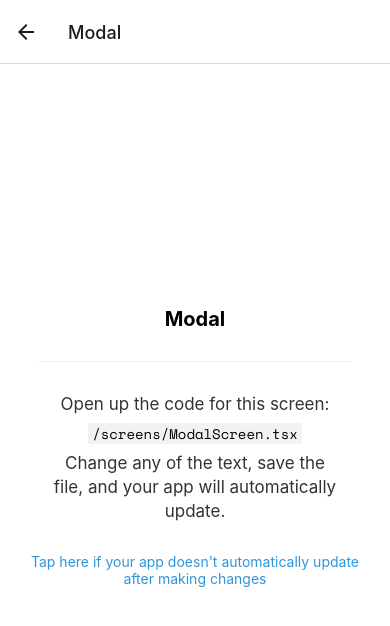
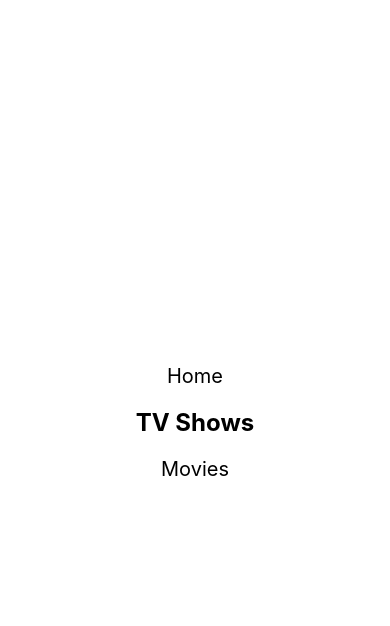
Before and after one commit to oreste-abizera/netflix-clone-mobile, a React Native app: screen /Modal in a window 390 px wide. Shown: the top 626 px of the page. Built offline with nearby package versions, Linux system fonts and the light colour scheme; what expo-linking would draw is missing.

Commit message:
feat: setup navigation modal

```diff
--- a/navigation/index.tsx
+++ b/navigation/index.tsx
@@ -76,7 +76,11 @@ function RootNavigator() {
         options={{ title: "Oops!" }}
       />
       <Stack.Group screenOptions={{ presentation: "modal" }}>
-        <Stack.Screen name="Modal" component={ModalScreen} />
+        <Stack.Screen
+          name="Modal"
+          component={ModalScreen}
+          options={{ headerShown: false }}
+        />
       </Stack.Group>
     </Stack.Navigator>
   );
@@ -93,7 +97,7 @@ function BottomTabNavigator() {
 
   return (
     <BottomTab.Navigator
-      initialRouteName="TVShowsScreen"
+      initialRouteName="HomeScreen"
       screenOptions={{
         tabBarActiveTintColor: Colors[colorScheme].tint,
       }}
--- a/screens/ModalScreen.tsx
+++ b/screens/ModalScreen.tsx
@@ -1,18 +1,36 @@
-import { StatusBar } from 'expo-status-bar';
-import { Platform, StyleSheet } from 'react-native';
+import { StatusBar } from "expo-status-bar";
+import { Platform, StyleSheet } from "react-native";
+import { Text, View } from "../components/Themed";
 
-import EditScreenInfo from '../components/EditScreenInfo';
-import { Text, View } from '../components/Themed';
+export default function ModalScreen({ navigation, route }: any) {
+  const routes = [
+    { label: "Home", url: "HomeScreen" },
+    { label: "TV Shows", url: "TVShowsScreen", active: true },
+    { label: "Movies", url: "MoviesScreen" },
+  ];
 
-export default function ModalScreen() {
   return (
     <View style={styles.container}>
-      <Text style={styles.title}>Modal</Text>
-      <View style={styles.separator} lightColor="#eee" darkColor="rgba(255,255,255,0.1)" />
-      <EditScreenInfo path="/screens/ModalScreen.tsx" />
+      <View style={styles.routes}>
+        {routes.map((r) => {
+          return (
+            <View style={styles.route}>
+              <Text
+                style={[
+                  styles.routeText,
+                  r.active ? styles.routeTextActive : {},
+                ]}
+                onPress={() => navigation.navigate("Root", { screen: r.url })}
+              >
+                {r.label}
+              </Text>
+            </View>
+          );
+        })}
+      </View>
 
       {/* Use a light status bar on iOS to account for the black space above the modal */}
-      <StatusBar style={Platform.OS === 'ios' ? 'light' : 'auto'} />
+      <StatusBar style={Platform.OS === "ios" ? "light" : "auto"} />
     </View>
   );
 }
@@ -20,16 +38,19 @@ export default function ModalScreen() {
 const styles = StyleSheet.create({
   container: {
     flex: 1,
-    alignItems: 'center',
-    justifyContent: 'center',
+    alignItems: "center",
+    justifyContent: "center",
   },
-  title: {
+  routes: {},
+  route: {
+    marginVertical: 10,
+  },
+  routeText: {
     fontSize: 20,
-    fontWeight: 'bold',
+    textAlign: "center",
   },
-  separator: {
-    marginVertical: 30,
-    height: 1,
-    width: '80%',
+  routeTextActive: {
+    fontWeight: "bold",
+    fontSize: 24,
   },
 });
```
